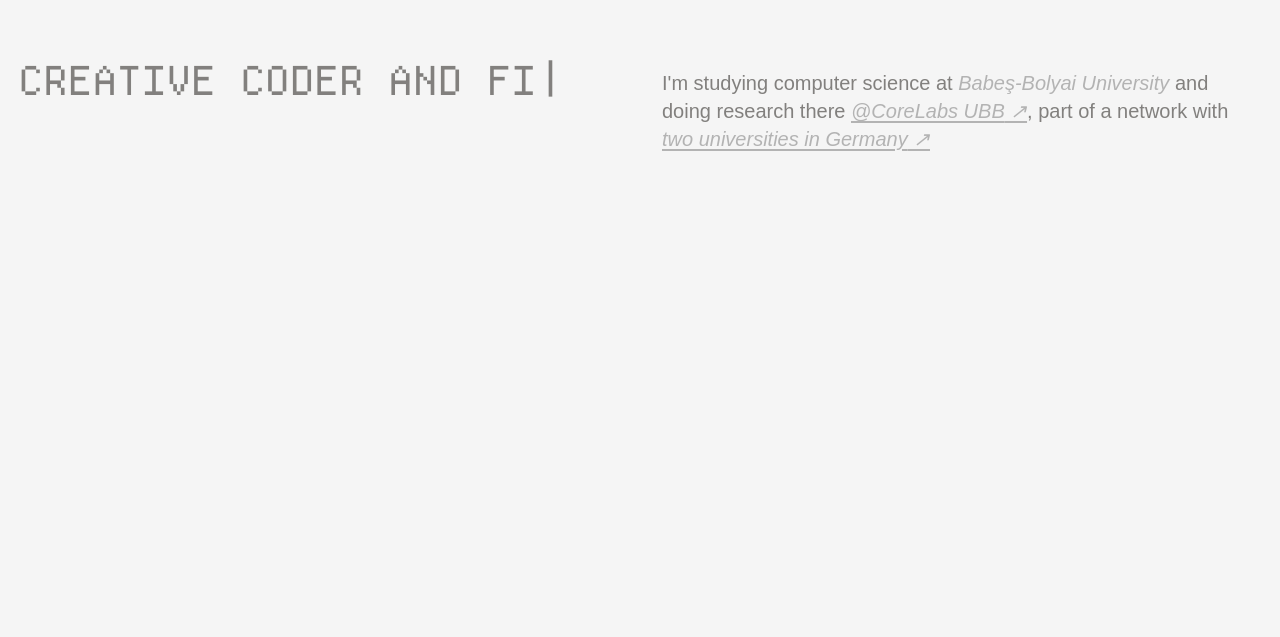
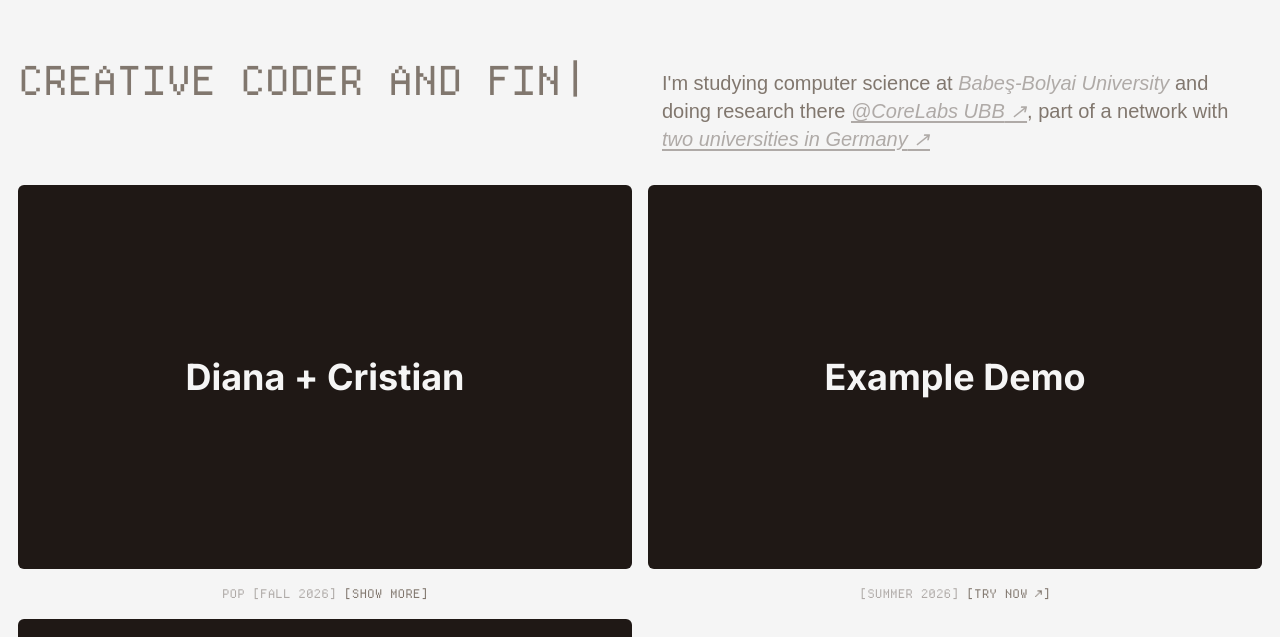
Before and after one commit to viragdiana/personal-website, a Next.js app: page / in a window 1280 px wide. Shown: the part 163-800 px from the top of the page. Built offline with nearby package versions, Linux system fonts and the light colour scheme; a web font is replaced by a local one.

Commit message:
Added the tiles for my projects, there are three types, two of them return links. Made colors warmer a bit.

```diff
--- a/app/globals.css
+++ b/app/globals.css
@@ -1,13 +1,13 @@
 @import "tailwindcss";
 
 :root {
-  --bg: #f5f5f5;
-  --warm: #82807e;
-  --soft: #b3b3b3;
+  --bg: #F5F5F5;
+  --warm: #81776e;
+  --soft: #afaaa7;
   --label: #9e9e9e;
   --body: #575757;
-  --tile: #000000;
-  --tile-text: #ffffff;
+  --tile: #1f1815;
+  --tile-text: #F5F5F5;
   --button: #ffffff;
   --border: #e3e3e3;
   --overlay: #66666621;
@@ -108,7 +108,7 @@ body {
 .page {
   display: flex;
   flex-direction: column;
-  gap: 180px;                 /* space between big sections */
+  gap: 32px;                 /* space between big sections */
   padding: 220px 18px 0;      /* top, left/right, bottom */
 }
 
@@ -134,6 +134,39 @@ body {
   animation: blink 1s steps(1) infinite;
 }
 
+.projects {
+  display: grid;
+  grid-template-columns: repeat(2, 1fr);
+  gap: 16px;
+}
+
+.card {
+  display: block;
+  color: inherit;
+  text-decoration: none;
+}
+
+.tile {
+  display: grid;
+  place-items: center;
+  aspect-ratio: 8 / 5;
+  background: var(--tile);
+  border-radius: 6px;
+  transition: transform 0.2s;
+}
+
+.card:hover .tile {
+  transform: scale(1.01);
+}
+
+.card:hover .label-link {
+  background: var(--highlight);
+}
+
+.card .label {
+  text-align: center;
+  margin-top: 16px;
+}
 @media (max-width: 810px) {
   .project-title { font-size: 24px; }
   .headline {
@@ -153,6 +186,10 @@ body {
     flex-direction: column;   /* stack into one column */
     align-items: flex-start;
     gap: 12px;
+  }
+
+    .projects {
+    grid-template-columns: 1fr;
   }
 
 }
--- a/app/page.tsx
+++ b/app/page.tsx
@@ -1,5 +1,7 @@
 import Names from "./clientcomponent"
 import Typewriter from "./typewriter";
+import ProjectTile from "./project_tile";
+import { projects } from "../src/data/projects";
 export default function Home() {
   return (
     <main className="page">
@@ -22,6 +24,12 @@ export default function Home() {
           </em>
         </h2>
       </section>
+
+      <section className="projects">
+        {projects.map(function renderProject(project) {
+          return <ProjectTile key={project.slug} project={project} />;
+        })}
+      </section>
     </main>
   );
 }
--- /dev/null
+++ b/app/project_tile.tsx
@@ -0,0 +1,60 @@
+import Link from "next/link";
+
+type Project = {
+  slug: string;
+  title: string;
+  company: string;
+  date: string;
+  status: string;
+  href: string | null;
+};
+
+export default function ProjectTile({ project }: { project: Project }) {
+  let tag = null;
+
+  if (project.status === "external") {
+    tag = <span className="label-link">[try now ↗]</span>;
+  }
+
+  if (project.status === "internal") {
+    tag = <span className="label-link">[show more]</span>;
+  }
+
+  if (project.status === "coming soon") {
+    tag = <span>[coming soon]</span>;
+  }
+
+  const card = (
+    <>
+      <div className="tile">
+        <span className="project-title">{project.title}</span>
+      </div>
+      <p className="label">
+        {project.company} [{project.date}] {tag}
+      </p>
+    </>
+  );
+
+  if (project.status === "external" && project.href) {
+    return (
+      <a
+        className="card"
+        href={project.href}
+        target="_blank"
+        rel="noopener noreferrer"
+      >
+        {card}
+      </a>
+    );
+  }
+
+  if (project.status === "internal") {
+    return (
+      <Link className="card" href={`/projects/${project.slug}`}>
+        {card}
+      </Link>
+    );
+  }
+
+  return <div className="card">{card}</div>;
+}
--- /dev/null
+++ b/src/data/projects.js
@@ -0,0 +1,29 @@
+export const projects = [
+  {
+    slug: "diana-cristian",
+    title: "Diana + Cristian",
+    company: "pop",
+    date: "Fall 2026",
+    status: "internal",       // "internal", "external" or "coming soon"
+    href: null,               // external URL, or null
+    image: null,
+  },
+  {
+    slug: "example-demo",
+    title: "Example Demo",
+    company:"",
+    date: "Summer 2026",
+    status: "external",
+    href: "https://example.com",
+    image: null,
+  },
+  {
+    slug: "next-project",
+    title: "Next Project",
+    company:"",
+    date: "Winter 2026",
+    status: "coming soon",
+    href: null,
+    image: null,
+  },
+];
```
